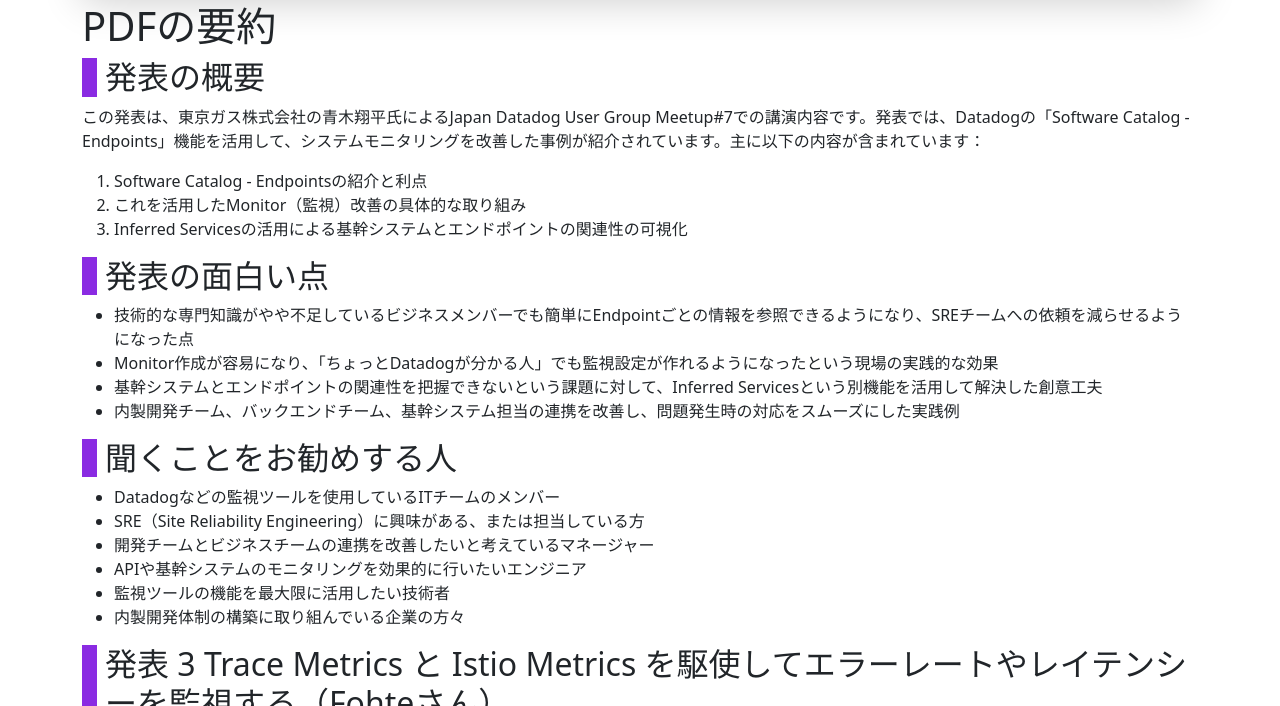
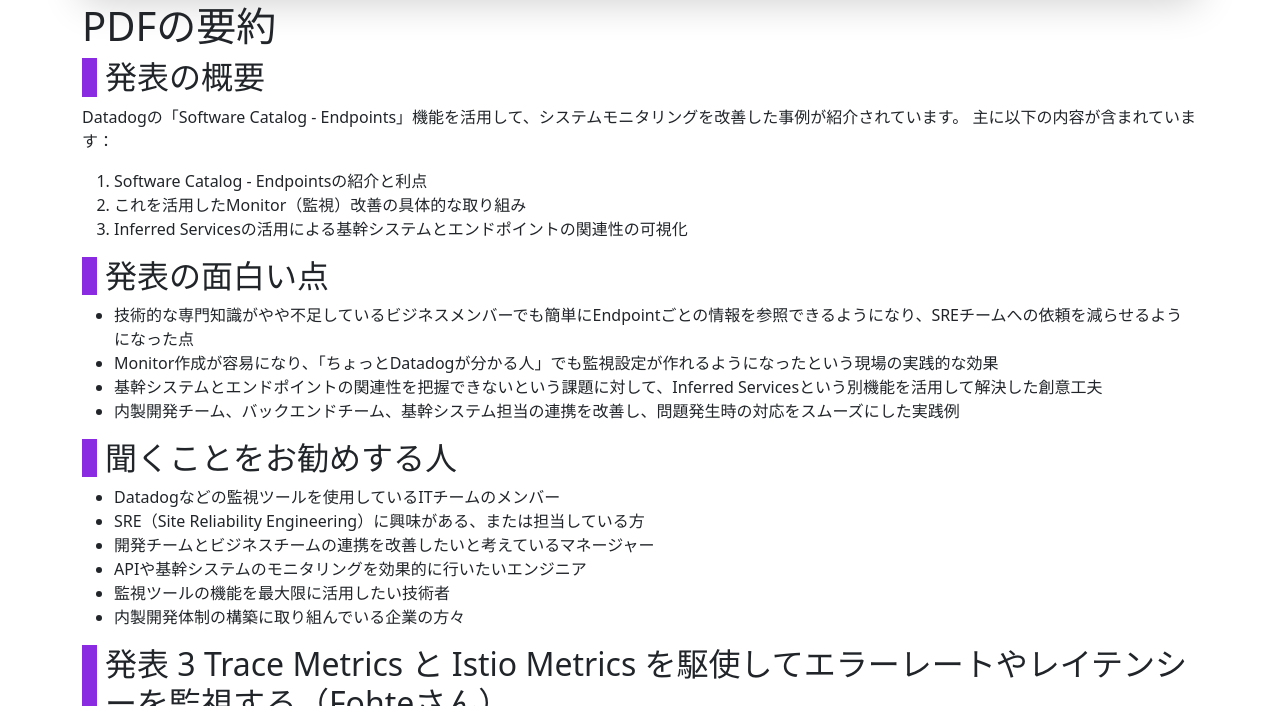
Before and after one commit to jdd-ug/jdd-ug.github.io, a Jekyll site: the page built from _posts/2025-02-26-jddug7.md, in a window 1280 px wide and 900 px high, scrolled down 3805 px, cut to the strip 154-860 px from the top of the window. Built offline with Jekyll 4.4.1, drawn with Linux system fonts in a browser that asks for light colours; comment, search, counter and statistics services are not loaded.

Commit message:
Update 2025-02-26-jddug7.md

```diff
--- a/_posts/2025-02-26-jddug7.md
+++ b/_posts/2025-02-26-jddug7.md
@@ -62,7 +62,8 @@
 # PDFの要約
 
 ## 発表の概要
-この発表は、東京ガス株式会社の青木翔平氏によるJapan Datadog User Group Meetup#7での講演内容です。発表では、Datadogの「Software Catalog - Endpoints」機能を活用して、システムモニタリングを改善した事例が紹介されています。主に以下の内容が含まれています：
+Datadogの「Software Catalog - Endpoints」機能を活用して、システムモニタリングを改善した事例が紹介されています。
+主に以下の内容が含まれています：
 
 1. Software Catalog - Endpointsの紹介と利点
 2. これを活用したMonitor（監視）改善の具体的な取り組み
```
